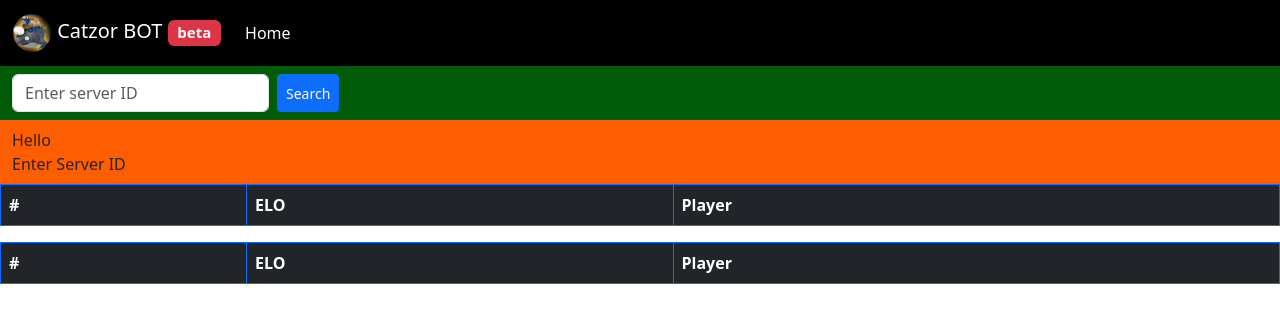
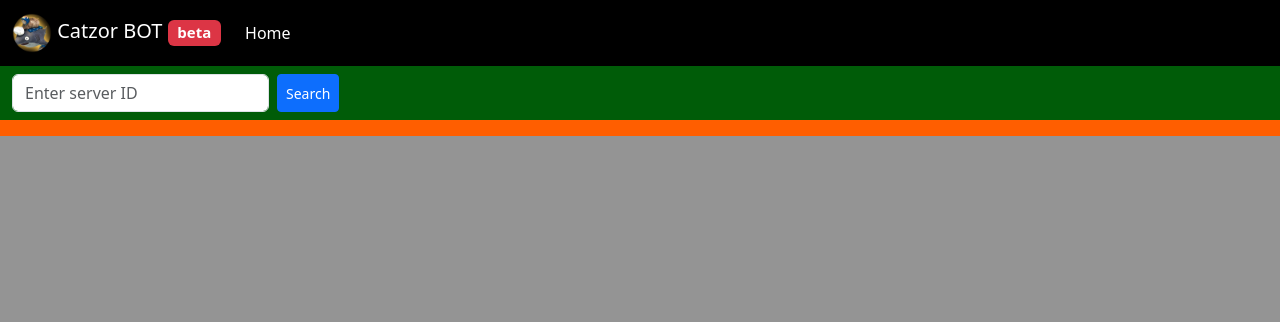
Before and after one commit to Nestor-VP/catzorweb, a website: page public/ranks.html in a window 1280 px wide. Drawn offline with nearby package versions, Linux system fonts and the light colour scheme; files whose address does not match are found by name.

Commit message:
styling ranks section

```diff
--- a/css/style3.css
+++ b/css/style3.css
@@ -1,3 +1,7 @@
+body{
+    background-color: hwb(0 58% 42%);
+}
+
 .bg-green {
     background-color: hsl(125, 100%, 18%); /* Tu color personalizado */
     }
@@ -24,3 +28,35 @@
     {
         display: none;
     }
+
+/* Style de las tablas ranking ( default: none) */
+
+#ranking_single {
+    display: none;
+  }
+
+#ranking_team {
+    display: none;
+  }
+
+/* Styles de mensajes */
+
+#ranking_single {
+    display: none;
+  }
+
+#mensaje {
+    background-color: hwb(0 0% 100%) ;
+    color: rgb(35, 190, 252);
+    font-size: 16px;
+    font-family: "Arial";
+    font-weight: bold;
+  }
+
+#server_name {
+    background-color: hwb(0 0% 100%) ;
+    color: hwb(0 100% 0%);
+    font-size: 18px;
+    font-family: "Arial";
+    font-weight: bold;
+  }
--- a/js/leaderboard.js
+++ b/js/leaderboard.js
@@ -11,7 +11,7 @@ document.addEventListener('DOMContentLoaded', function() {
     }
     else {
         // Si no se proporciona un ID en la URL, muestra un mensaje
-        document.getElementById('mensaje').innerHTML = "Enter Server ID";
+        //document.getElementById('mensaje').innerHTML = "Enter Server ID";
     }
 });
 
@@ -119,7 +119,7 @@ function buscarPorId() {
         Show_rank_single();
 
         // Después de completar la solicitud AJAX, actualiza el URL sin recargar la página
-        history.pushState({}, '', `/?id=${obj}`);
+        history.pushState({}, '', `/ranks?id=${obj}`);
     })
     .catch(error => {
         // Muestra un mensaje si ocurre un error
--- a/public/ranks.html
+++ b/public/ranks.html
@@ -45,18 +45,18 @@
 
     <!-- Messages BAR-->
 
-    <nav class="navbar bg-orange">
+    <nav id="msg_bar" class="navbar bg-orange">
         <div class="container-fluid">
 
           <div>
-            <div id="server_name">Hello</div>
-            <div id="mensaje">UWU</div>
+            <div id="server_name" class="container-fluid"></div>
+            <div id="mensaje" class="container-fluid"></div>
           </div>
            <!-- Need to Add Selector [SINGLES RANKING , TEAM RANKING]-->
           <div class="gap-2 py-2" id="buttons">
 
-            <button id = "btn_rank1" class="btn btn-dark " type="button" >1v1 Ranking</button>
-            <button id = "btn_rank2" class="btn btn-dark " type="button" >Team Ranking</button>
+            <button id = "btn_rank1" class="btn btn-dark " type="button" onclick="Show_rank_single()" >1v1 Ranking</button>
+            <button id = "btn_rank2" class="btn btn-dark " type="button" onclick="Show_rank_team()">Team Ranking</button>
           </div>
         </div>
       </nav>
```
